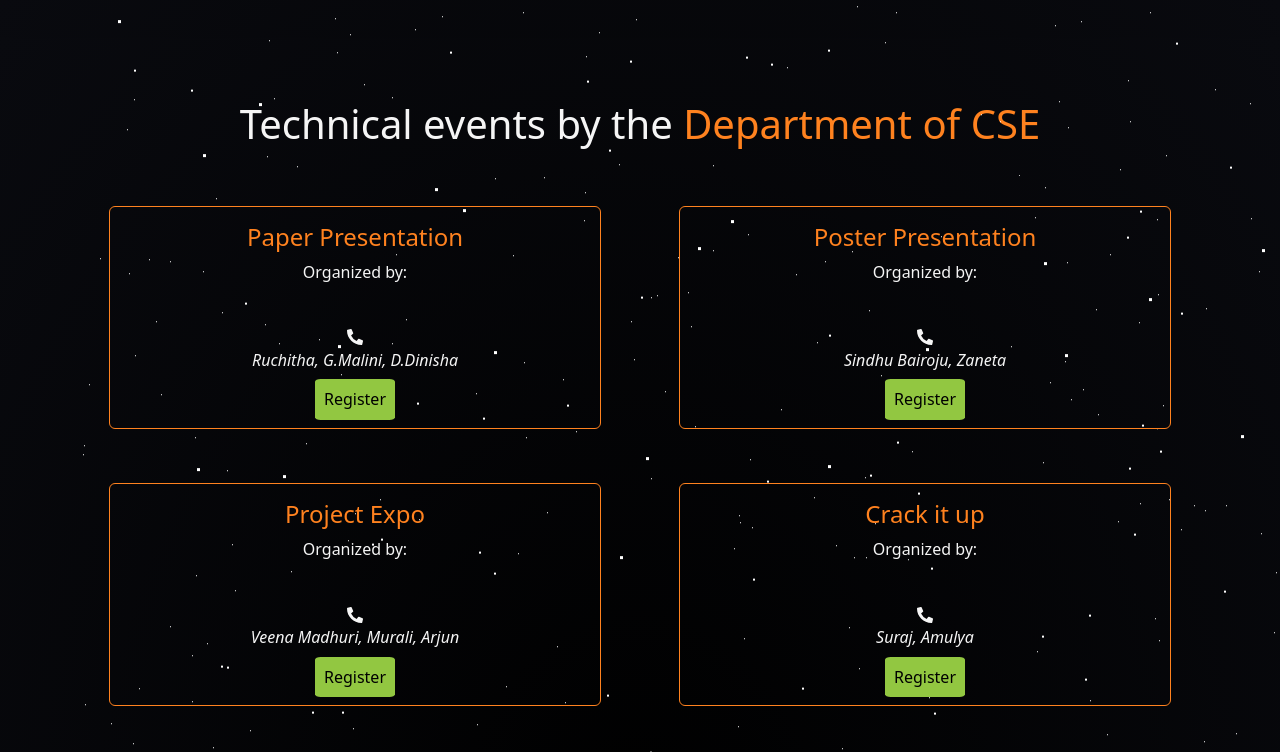
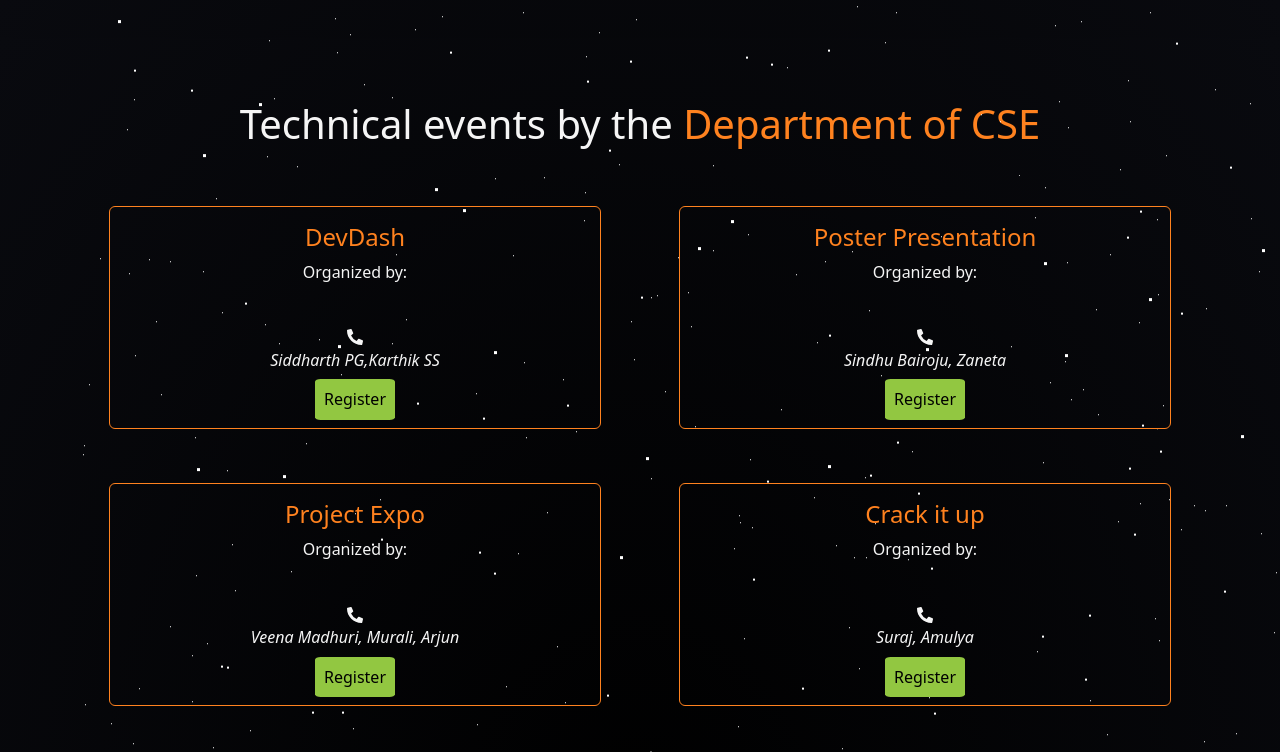
Before and after one commit to Kaushik3579/Azura2025, a Next.js app: page /technicalCSE in a window 1280 px wide. Shown: the top 752 px of the page. Built offline with nearby package versions, Linux system fonts and the light colour scheme.

Commit message:
Update technicalCSE.jsx

```diff
--- a/pages/technicalCSE.jsx
+++ b/pages/technicalCSE.jsx
@@ -9,8 +9,8 @@ const TechnicalCSE = () => {
   const data = [
     {
       "_id": 1,
-      "title": "Paper Presentation",
-      "Organizer": "Ruchitha, G.Malini, D.Dinisha"
+      "title": "DevDash",
+      "Organizer": "Siddharth PG,Karthik SS"
     },
     {
       "_id": 2,
```
